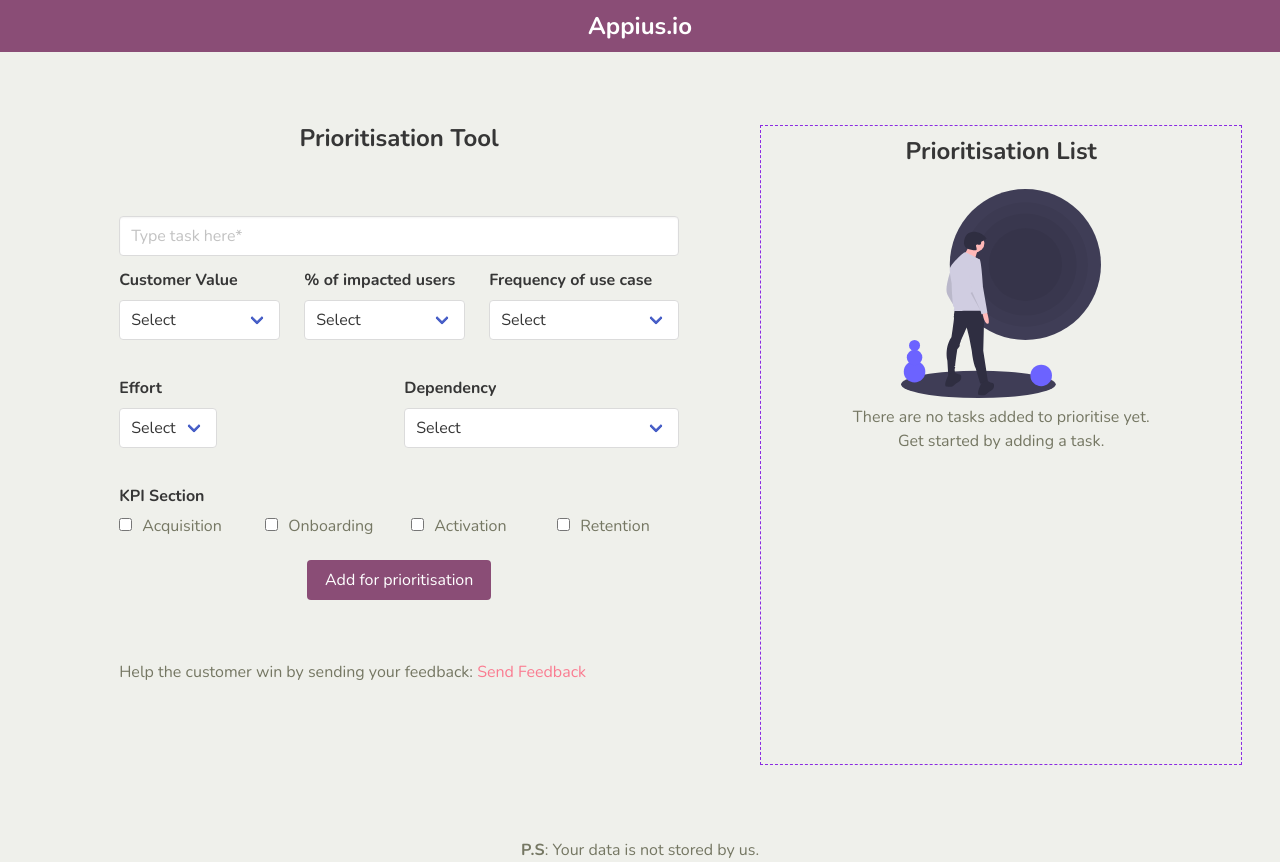
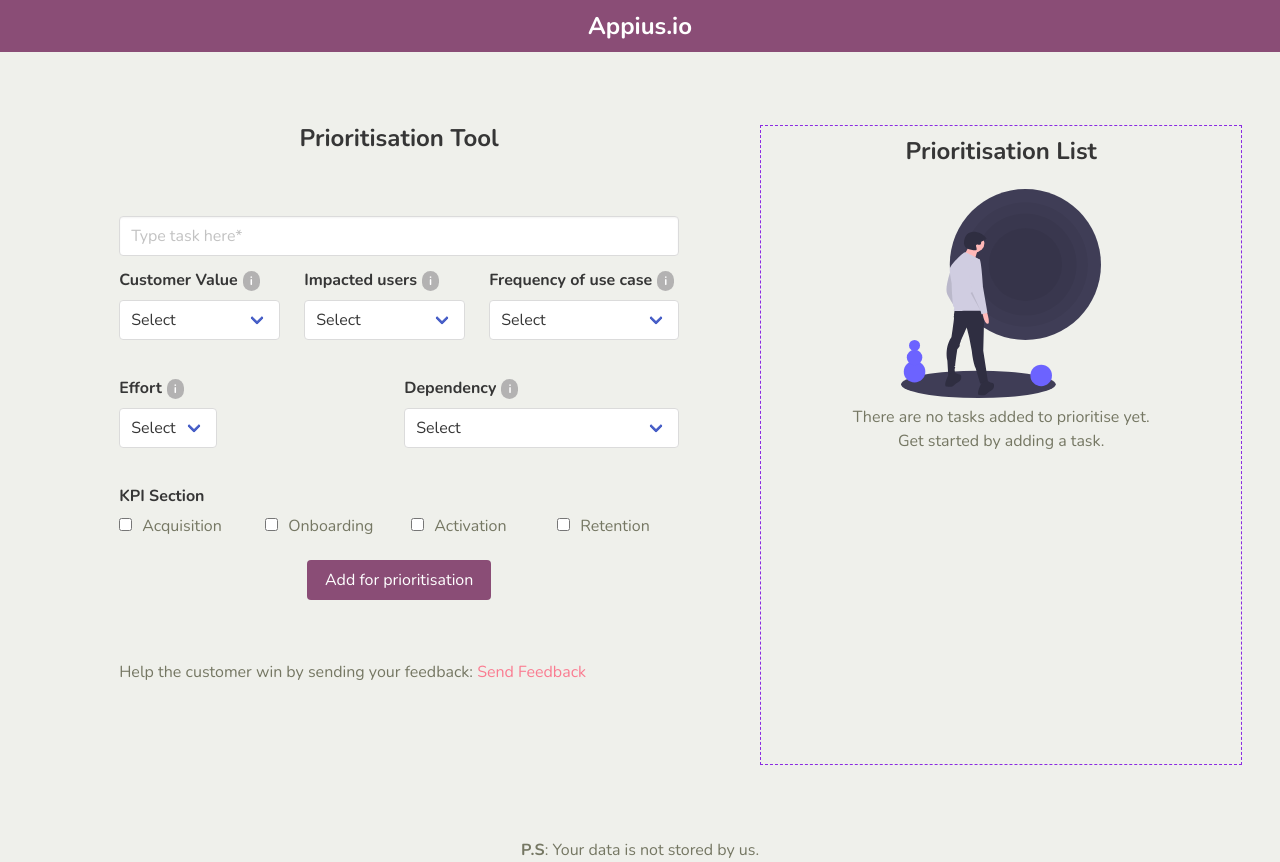
Before and after one commit to saugandhkaran/appius.io, a React (Create React App) app: page / in a window 1280 px wide. Built offline with nearby package versions, Linux system fonts and the light colour scheme.

Commit message:
Added info

```diff
--- a/src/App.scss
+++ b/src/App.scss
@@ -138,3 +138,34 @@ $input-shadow: none;
     color: white;
   }
 }
+
+label {
+  span[type=tooltip] {
+    &.info {
+      background-color: rgb(179, 178, 178);
+      border-radius: 20px;
+      padding: 2px 7px;
+      margin-left: 5px;
+      color: white;
+      cursor: pointer;
+      font-size: 12px;
+      position: relative;
+      &::after {
+        display: none;
+      }
+      &:hover{
+        width: 100px;
+        height: 100px;
+        &::after {
+          content: attr(data-description);
+          display: block;
+          position: absolute;
+          background-color: grey;
+          z-index: 10001;
+          padding: 10px;
+          min-width: 250px;
+        }
+      }
+    }
+  }
+}
--- a/src/components/RoiForm.js
+++ b/src/components/RoiForm.js
@@ -10,7 +10,12 @@ function RoiForm(props) {
       </div>
       <div className="columns">
         <div className="field column">
-          <label className="label">Customer Value</label>
+            <label className="label">Customer Value
+            <span className="info"
+                type="tooltip"
+                data-description="Customer value can be defined as the value that is added to the customer by modifiying
+                an existing functionality or creating a new functionality. It can be defined as how much is the task going to ease the
+                 journey of a customer.">i</span></label>
           <div className="control">
             <div className="select">
                 <select required name="improvement">
@@ -26,7 +31,11 @@ function RoiForm(props) {
           </div>
         </div>
         <div className="field column">
-          <label className="label">% of impacted users</label>
+            <label className="label">Impacted users
+            <span className="info"
+                type="tooltip"
+                data-description="Focus on positive impact. How much percentage of your existing users will be positively impacted
+                 after implementing this task?">i</span></label>
           <div className="control">
             <div className="select">
                 <select required name="impactedUsers">
@@ -42,7 +51,10 @@ function RoiForm(props) {
           </div>
         </div>
         <div className="field column">
-          <label className="label">Frequency of use case</label>
+            <label className="label">Frequency of use case
+            <span className="info"
+                type="tooltip"
+                data-description="How often does the customer experience the issue that is solved by the task?">i</span></label>
           <div className="control">
             <div className="select">
               <select required name="frequency">
@@ -60,7 +72,11 @@ function RoiForm(props) {
       </div>
       <div className="columns">
         <div className="field column">
-          <label className="label">Effort</label>
+            <label className="label">Effort
+            <span className="info"
+                type="tooltip"
+                data-description="What is the effort needed to complete the task?
+                XXL being the highest and XS being the lowest.">i</span></label>
           <div className="control">
             <div className="select">
               <select required name="efforts">
@@ -76,7 +92,11 @@ function RoiForm(props) {
           </div>
           </div>
           <div className="field column">
-            <label className="label">Dependency</label>
+            <label className="label">Dependency
+              <span className="info"
+                type="tooltip"
+                data-description="Are there any dependencies on other teams to complete this task?">i</span>
+            </label>
             <div className="control">
               <div className="select">
                 <select required name="dependency">
```
